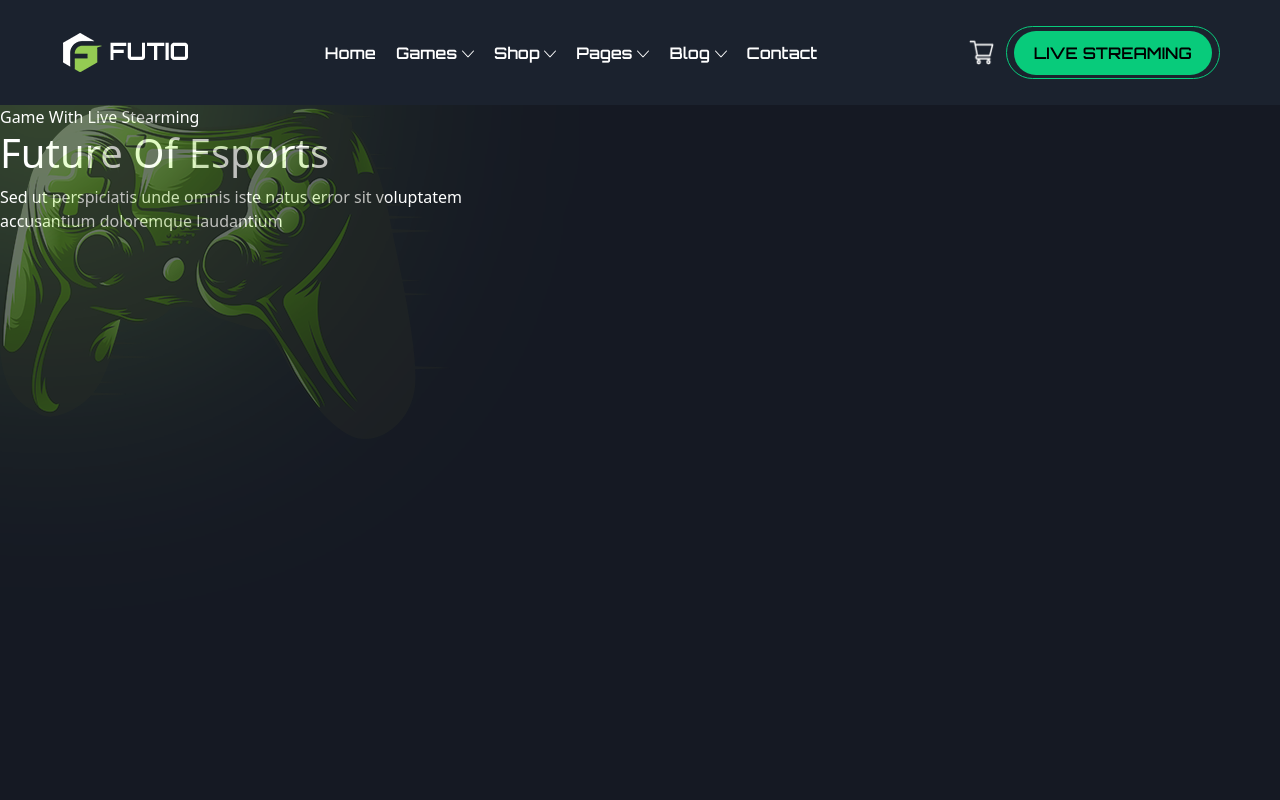
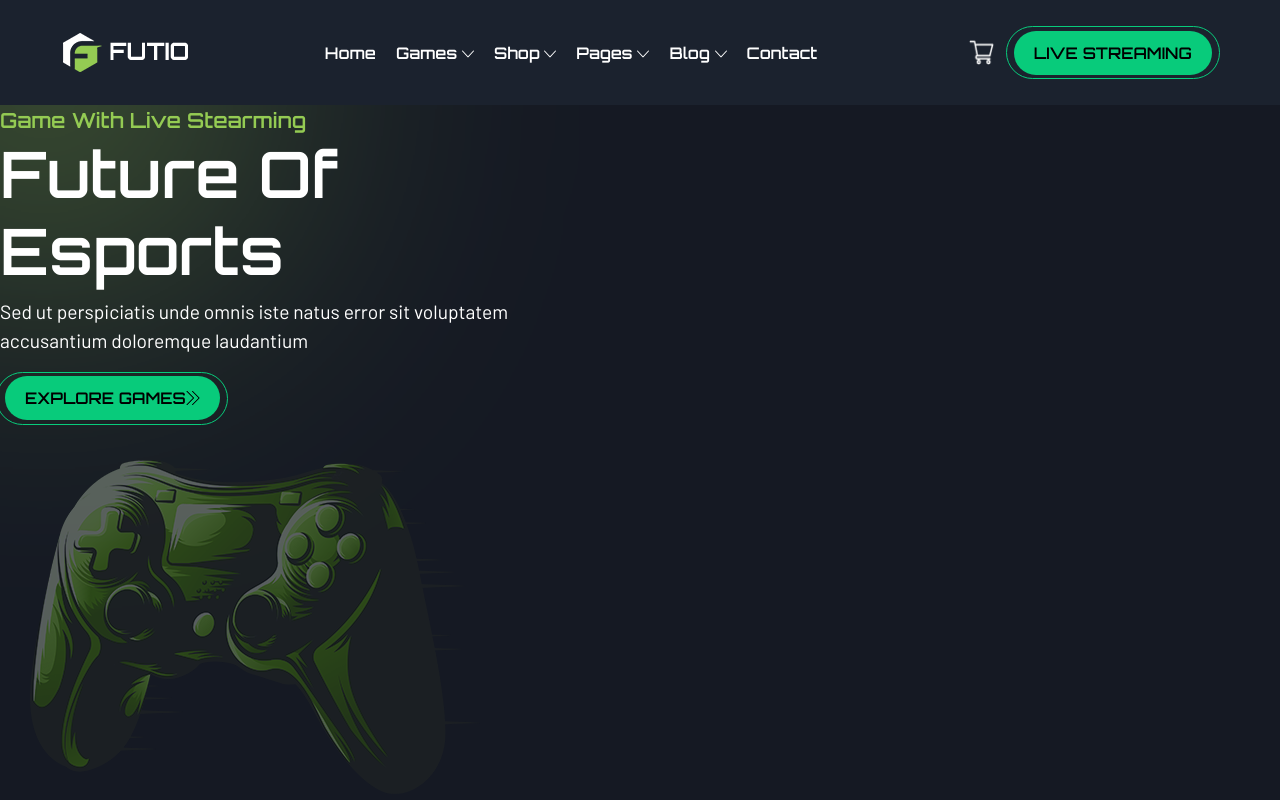
Before and after one commit to GiacomoArena/proj-html-vuejs, a Vue app: page / in a window 1280 px wide. Shown: the top 800 px of the page. Built offline with nearby package versions, Linux system fonts and the light colour scheme.

Commit message:
make jumbotron

```diff
--- a/src/components/Header.vue
+++ b/src/components/Header.vue
@@ -53,6 +53,7 @@
 
 section{
   position: fixed;
+  z-index: 9999;
   width: 100%;
   font-family: $primary-font;
   //colore da togliere in futuro
@@ -97,6 +98,9 @@ section{
         padding: 5px;
         border-radius: 30px;
       }
+      &:hover::after{
+        border-color: $my-lightgreen;
+      }
       &:hover{
         background-color: $my-lightgreen;
       }
--- a/src/components/Jumbotron.vue
+++ b/src/components/Jumbotron.vue
@@ -14,11 +14,14 @@
 
 <template>
   <section>
+    <img class="controller" src="../assets/game-controler.png">
     <div class="side-container">
-      <img class="controller" src="../assets/game-controler.png">
       <span>Game With Live Stearming</span>
       <h1>Future Of Esports</h1>
       <p>Sed ut perspiciatis unde omnis iste natus error sit voluptatem accusantium doloremque laudantium </p>
+      <div class="buttons">
+        <button>explore games <img src="../assets/svg/e-double-right-arrow.svg"></button>
+      </div>
     </div>
 
 
@@ -31,18 +34,73 @@
 
 section{
   padding-top: 105px;
+  position: relative;
+  font-family: $primary-font;
   height: 900px;
   background-image: url(../assets/game-details-banner-bg.png);
   background-repeat: no-repeat;
   background-size:cover;
+  .controller{
+    position: absolute;
+    top: 460px;
+    left: 30px;
+    z-index: 0;
+  }
   .side-container{
+    display: flex;
+    flex-direction: column;
+    justify-items: center;
     width: 540px;
     color: white;
     position: relative;
     z-index: 3;
-    .controller{
-      position: absolute;
-      z-index: 0;
+    span{
+      color: $my-lightgreen;
+      font-weight: 600;
+      font-size: 1.3rem;
+    }
+    h1{
+      font-weight: 600;
+      font-size: 4rem;
+    }
+    p{
+      font-family: $secondary-font;
+      font-size: 1.2rem;
+    }
+    .buttons{
+      button{
+      background-color: $my-green;
+      border-radius: 25px;
+      font-weight: 600;
+      color: black;
+      text-transform: uppercase;
+      padding: 10px 20px;
+      position: relative;
+      display: inline-flex;
+      align-items: center;
+      justify-content: center;
+      margin: 5px;
+      transition: 0.3s all;
+      border: none;
+      &::after{
+        position: absolute;
+        content: "";
+        width: 108%;
+        height: 120%;
+        border: 1px solid $my-green;
+        padding: 5px;
+        border-radius: 30px;
+      }
+      &:hover::after{
+        border-color: $my-lightgreen;
+      }
+      &:hover{
+        background-color: $my-lightgreen;
+      }
+      img{
+        filter: brightness(0);
+      }
+    }
     }
   }
 }
```
